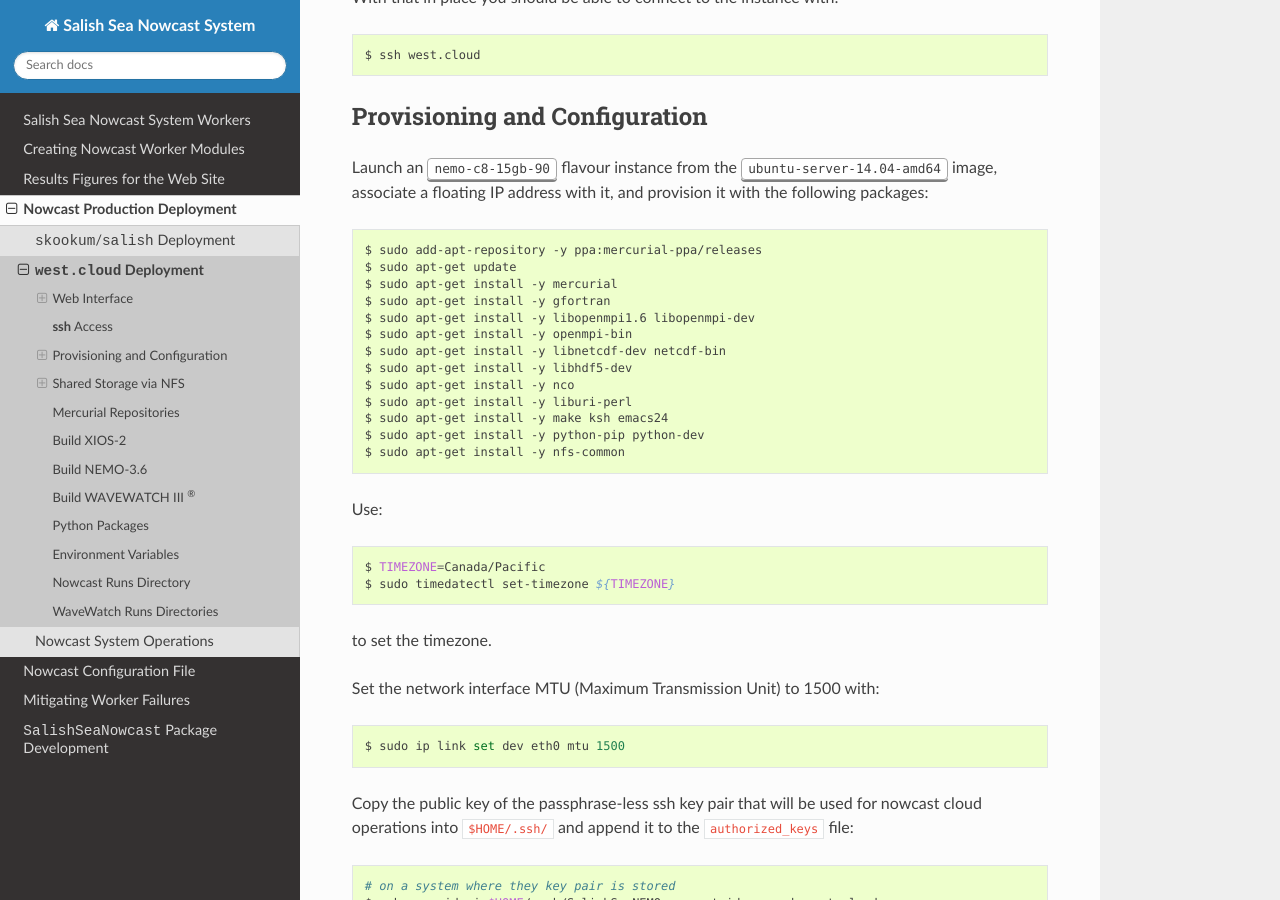
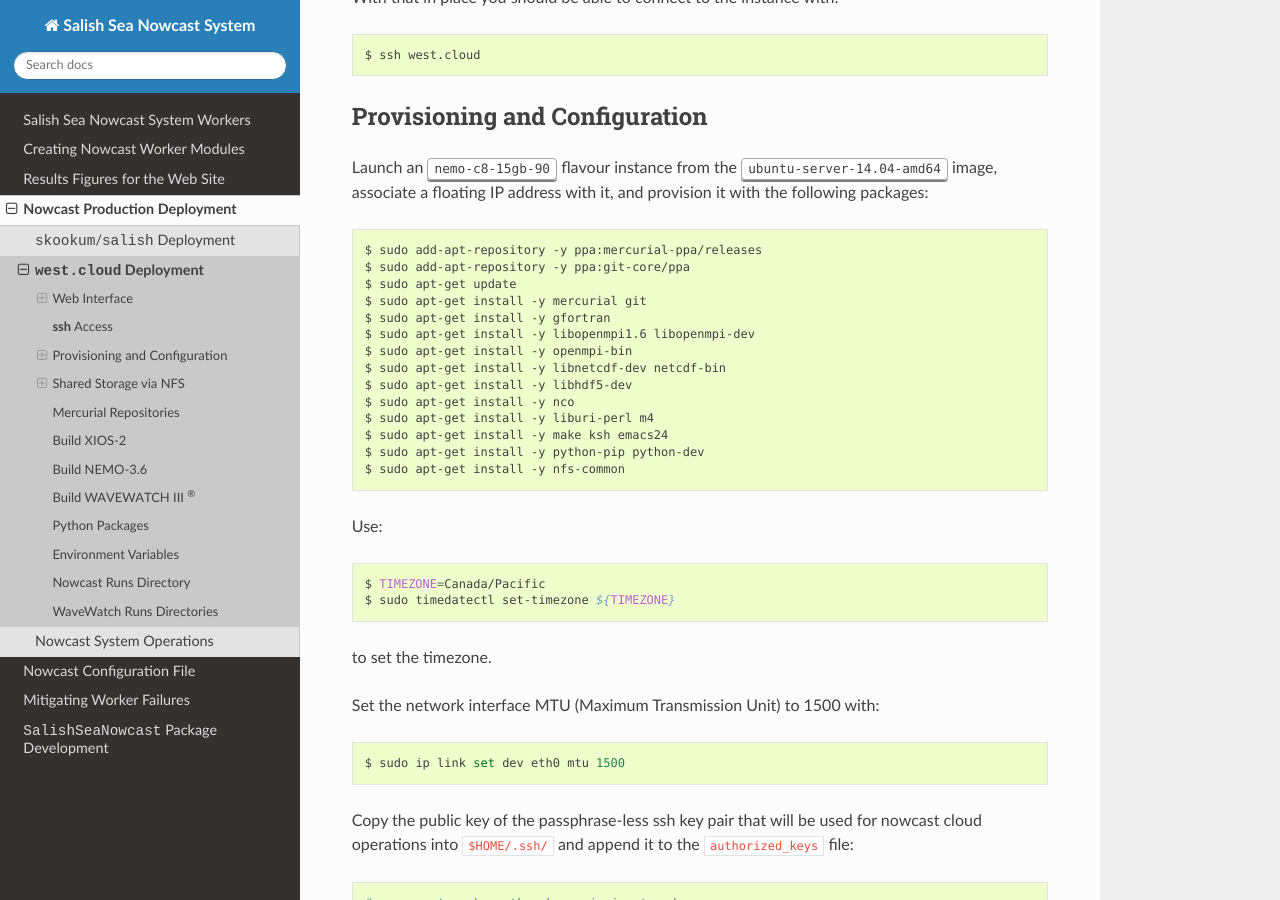
Before and after one commit to SalishSeaCast/SalishSeaNowcast, a Sphinx documentation site: the page built from docs/deployment/west_cloud.rst, in a window 1280 px wide and 900 px high, scrolled down 4618 px. Built offline with Sphinx 7.4.7 and the Read the Docs theme 2.0.0, drawn with Linux system fonts in a browser that asks for light colours; the version number could not be read and is left out.

Commit message:
Add git & m4 packages to west.cloud provisioning re: FVCOM deployment.

```diff
--- a/docs/deployment/west_cloud.rst
+++ b/docs/deployment/west_cloud.rst
@@ -245,15 +245,16 @@ and provision it with the following packages:
 .. code-block:: bash
 
     $ sudo add-apt-repository -y ppa:mercurial-ppa/releases
+    $ sudo add-apt-repository -y ppa:git-core/ppa
     $ sudo apt-get update
-    $ sudo apt-get install -y mercurial
+    $ sudo apt-get install -y mercurial git
     $ sudo apt-get install -y gfortran
     $ sudo apt-get install -y libopenmpi1.6 libopenmpi-dev
     $ sudo apt-get install -y openmpi-bin
     $ sudo apt-get install -y libnetcdf-dev netcdf-bin
     $ sudo apt-get install -y libhdf5-dev
     $ sudo apt-get install -y nco
-    $ sudo apt-get install -y liburi-perl
+    $ sudo apt-get install -y liburi-perl m4
     $ sudo apt-get install -y make ksh emacs24
     $ sudo apt-get install -y python-pip python-dev
     $ sudo apt-get install -y nfs-common
```
